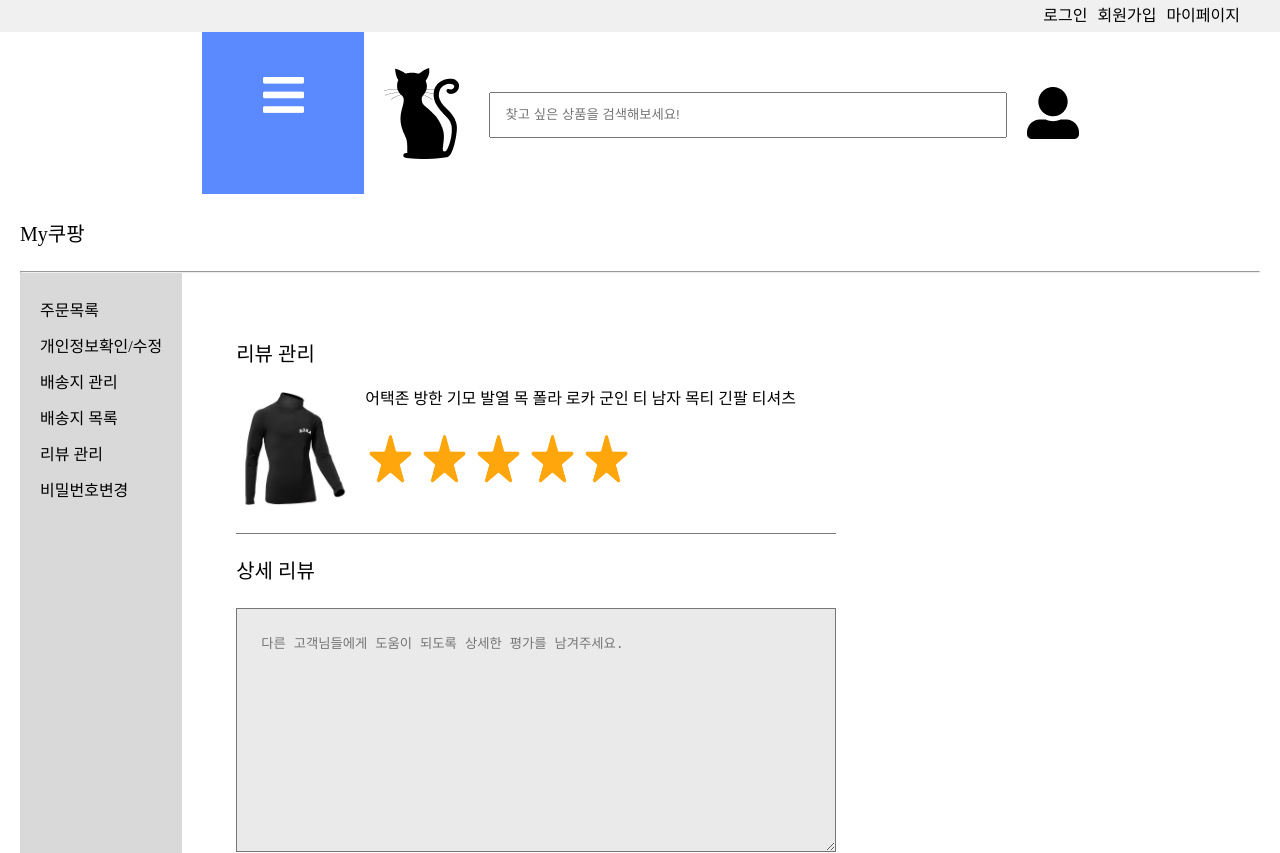
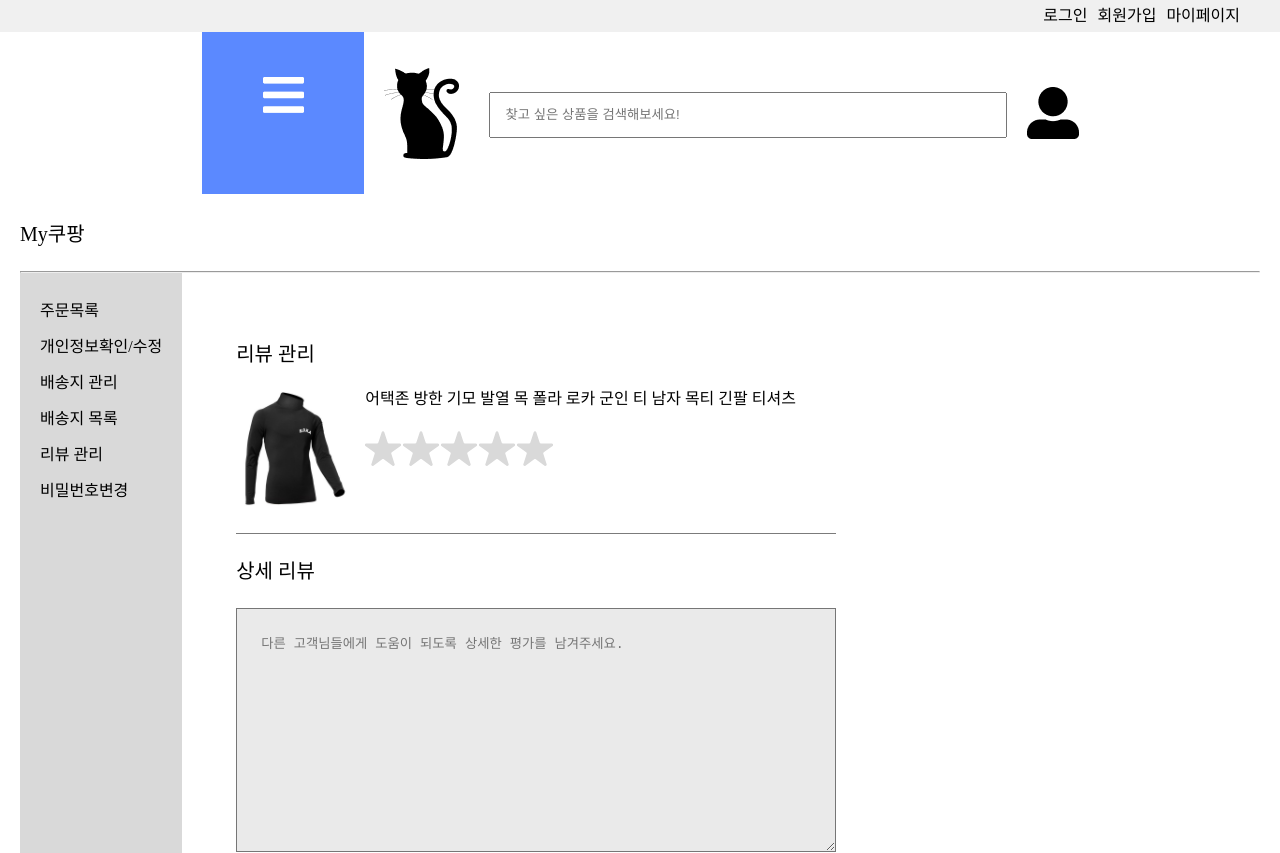
Before and after one commit to junior-pilot-project/product-sale-front, a React (Create React App) app: page /review in a window 1280 px wide. Shown: the top 853 px of the page. Built offline with nearby package versions, Linux system fonts and the light colour scheme.

Commit message:
feat. 별점컴포넌트 추가

```diff
--- /dev/null
+++ b/src/components/myPage/Rating.module.css
@@ -0,0 +1,16 @@
+.rating {
+  background-image: url('../../assets/icon/star_dark.svg');
+  background-repeat: no-repeat;
+  background-position: center;
+  background-size: cover;
+  background-color: transparent;
+  width: 36px;
+  height: 35px;
+  border: none;
+  margin-right: 2px;
+  cursor: pointer;
+}
+
+.rating.selected {
+  background-image: url('../../assets/icon/star.svg');
+}
--- /dev/null
+++ b/src/components/myPage/Rating.tsx
@@ -0,0 +1,37 @@
+import React, { useState } from 'react';
+import styles from './Rating.module.css';
+
+const RATINGS = [1, 2, 3, 4, 5];
+
+const Star = ({ handleClickStar, selected = false, index }: any) => {
+  const className = `${styles.rating} ${selected ? styles.selected : ''}`;
+  return (
+    <button
+      value={index}
+      className={className}
+      onClick={handleClickStar}
+    ></button>
+  );
+};
+
+const Rating = () => {
+  const [rating, setRating] = useState(0);
+
+  const handleClickStar = (e: any) => {
+    setRating(e.target.value);
+  };
+
+  return (
+    <div>
+      {RATINGS.map((data) => (
+        <Star
+          index={data}
+          handleClickStar={handleClickStar}
+          selected={data <= rating ? true : false}
+        />
+      ))}
+    </div>
+  );
+};
+
+export default Rating;
--- a/src/pages/mypage/ReviewPage.tsx
+++ b/src/pages/mypage/ReviewPage.tsx
@@ -1,6 +1,7 @@
 import Header from 'components/layout/Header';
 import styles from './ReviewPage.module.css';
 import LeftTab from 'components/myPage/LeftTab';
+import Rating from 'components/myPage/Rating';
 
 const ReviewPage = () => {
   return (
@@ -25,11 +26,7 @@ const ReviewPage = () => {
                     어택존 방한 기모 발열 목 폴라 로카 군인 티 남자 목티 긴팔
                     티셔츠
                   </p>
-                  <img
-                    src={require('../../assets/review_star.png')}
-                    alt=""
-                    style={{ width: '267px', height: '60px' }}
-                  />
+                  <Rating />
                 </div>
               </div>
               <div className={`${styles.borderLine}`}></div>
```
Also changed, not shown: src/assets/icon/star.svg (added), src/assets/icon/star_dark.svg (added).
